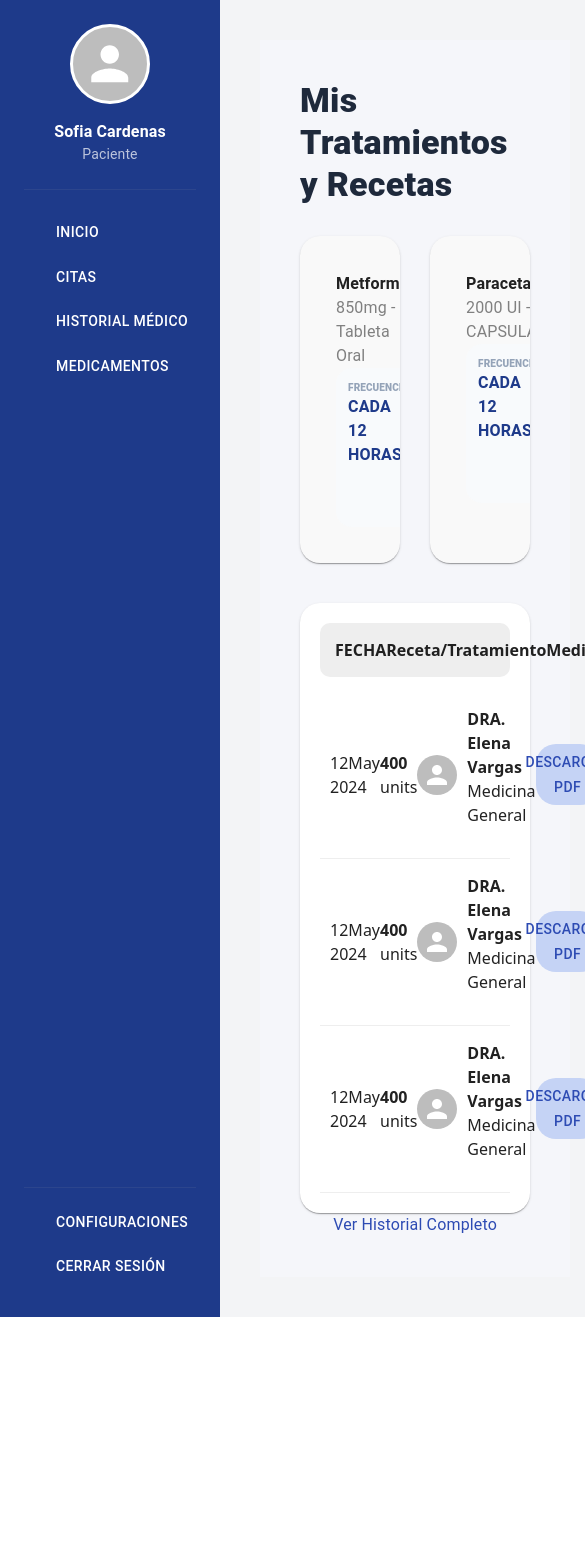
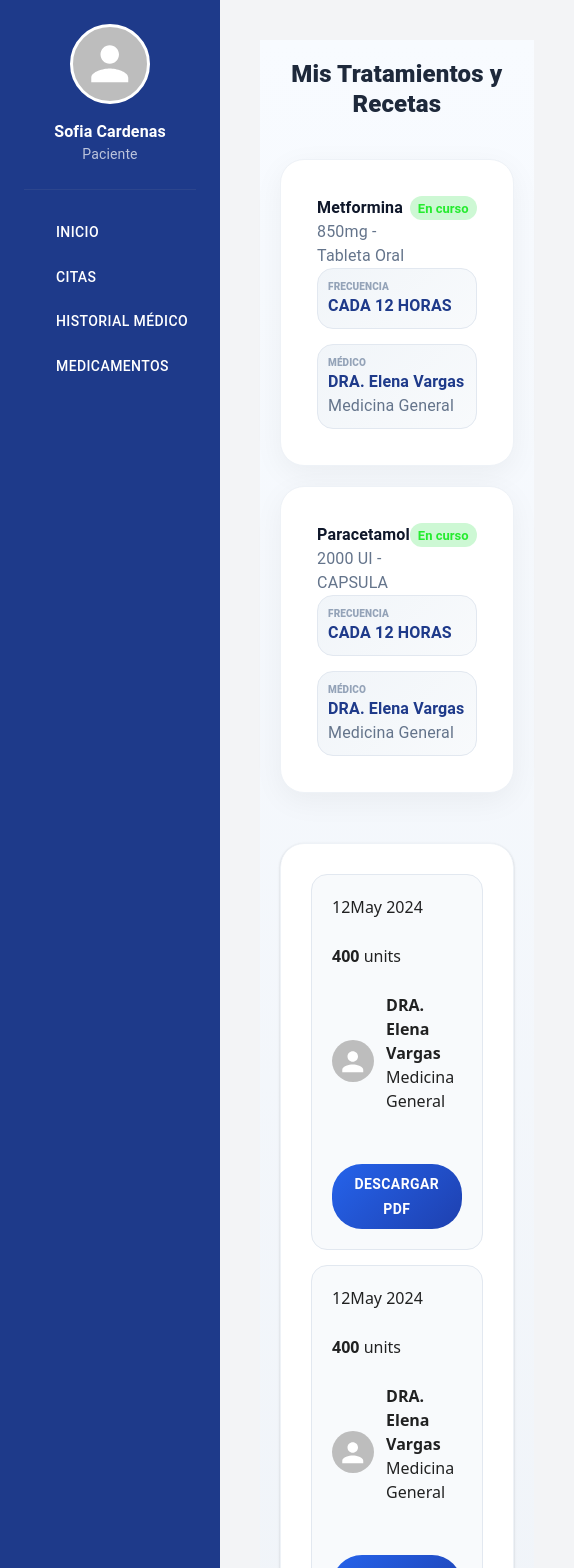
Before and after one commit to poooootaaaaaa-boop/proyecto_frontend, a React (Vite) app: page /tratamientos in a window 390 px wide. Shown: the top 1568 px of the page, 585 px wide, since content can reach past the window. Before the commit the page ends 1317 px from the top, so only its background shows below. Built offline with nearby package versions, Linux system fonts and the light colour scheme; some icons are missing.

Commit message:
se arreglo el css del Modal de Editar

```diff
--- a/src/components/PerfilEdit/ModalEdit.jsx
+++ b/src/components/PerfilEdit/ModalEdit.jsx
@@ -1,4 +1,5 @@
 import React, { useEffect, useState } from "react";
+import { createPortal } from "react-dom";
 
 const ModalEdit = ({
   isOpen,
@@ -34,7 +35,9 @@ const ModalEdit = ({
     onClose();
   };
 
-  return (
+if (!isOpen) return null;
+
+return createPortal(
   <div className="modal-overlay">
     <div className="modal-content">
       {!isSuccess ? (
@@ -56,7 +59,8 @@ const ModalEdit = ({
         </>
       )}
     </div>
-    </div>
+  </div>,
+  document.body
 );
 };
 
--- a/src/components/PerfilEdit/PerfilPremium.css
+++ b/src/components/PerfilEdit/PerfilPremium.css
@@ -204,68 +204,103 @@
 
 /* MODAL */
 
+/* 🔒 Overlay ultra seguro */
 .modal-overlay {
   position: fixed;
   top: 0;
   left: 0;
-  width: 100%;
-  height: 100%;
+  width: 100vw;
+  height: 100vh;
+
   background: rgba(0, 0, 0, 0.55);
+
   display: flex;
   justify-content: center;
   align-items: center;
-  z-index: 999;
+
+  z-index: 999999; /* Más alto que cualquier MUI */
+
+  animation: overlayFade 0.2s ease;
+}
+
+/* 🔒 Modal content protegido */
+.modal-content {
+  background: #ffffff;
+  padding: 30px;
+  border-radius: 16px;
+
+  width: 100%;
+  max-width: 380px;
+  min-width: 280px;
+
+  box-sizing: border-box;
+  text-align: center;
+
+  box-shadow: 0 20px 40px rgba(0, 0, 0, 0.2);
+
+  animation: modalPop 0.25s ease;
+}
+
+/* Título */
+.modal-content h3 {
+  margin-bottom: 20px;
+  font-weight: 600;
+}
+
+/* Botones */
+.modal-buttons {
+  display: flex;
+  gap: 12px;
+  width: 100%;
+}
+
+.modal-buttons button {
+  flex: 1;
+  padding: 12px;
+  border-radius: 10px;
+  border: none;
+  cursor: pointer;
+  font-weight: 500;
+  transition: all 0.2s ease;
+}
+
+/* Cancelar */
+.btn-cancel {
+  background: #e5e7eb;
+}
+
+.btn-cancel:hover {
+  background: #d1d5db;
+}
+
+/* Confirmar */
+.btn-confirm {
+  background: #4CAF50;
+  color: white;
+}
+
+.btn-confirm:hover {
+  background: #43a047;
+}
+
+/* Icono éxito */
+.check-icon {
+  font-size: 55px;
+  color: #4CAF50;
+  margin-bottom: 12px;
 }
 
 .modal-content {
-  background: white;
-  padding: 30px;
-  border-radius: 12px;
-  text-align: center;
-  width: 350px;
-  animation: fadeIn 0.3s ease-in-out;
+  background: #ffffff !important;
+  opacity: 1 !important;
+  backdrop-filter: none !important;
+}
+.modal-overlay {
+  opacity: 1 !important;
 }
 
-.modal-content h3 {
-  margin-bottom: 20px;
-}
-
-.modal-buttons {
-  display: flex;
-  justify-content: space-between;
-  gap: 10px;
-}
-
-.btn-cancel {
-  background: #ccc;
-  border: none;
-  padding: 10px 15px;
-  border-radius: 8px;
-  cursor: pointer;
-  width: 100%;
-}
-
-.btn-confirm {
-  background: #4CAF50;
-  color: white;
-  border: none;
-  padding: 10px 15px;
-  border-radius: 8px;
-  cursor: pointer;
-  width: 100%;
-}
-
-.btn-confirm:hover {
-  background: #45a049;
-}
-
-.check-icon {
-  font-size: 50px;
-  color: #4CAF50;
-  margin-bottom: 10px;
-}
-
-@keyframes fadeIn {
+/* Animaciones */
+@keyframes modalPop {
   from {
     opacity: 0;
     transform: scale(0.9);
@@ -275,3 +310,8 @@
     transform: scale(1);
   }
 }
+
+@keyframes overlayFade {
+  from { opacity: 0; }
+  to { opacity: 1; }
+}
--- a/src/components/historiapaciente/HistorialMedico.css
+++ b/src/components/historiapaciente/HistorialMedico.css
@@ -395,3 +395,106 @@
   margin-top: 16px;
   padding-top: 28px;
 }
+
+
+/* Ajustes generales para móviles */
+@media (max-width: 1024px) {
+  .historial-wrapper {
+    padding: 40px 20px;
+    max-width: 100%;
+  }
+
+  .historial-header-flex {
+    flex-direction: column;
+    align-items: flex-start;
+    gap: 12px;
+    margin-bottom: 24px;
+  }
+
+  .main-title {
+    font-size: 24px !important;
+  }
+
+  .btn-primary, .btn-secondary, .btn-download {
+    width: 100%;
+    text-align: center;
+  }
+
+  .custom-card {
+    padding: 20px;
+  }
+
+  .card-tratamiento {
+    width: 100%;
+    max-width: 100%;
+    padding: 10px;
+  }
+
+  .treatment-top {
+    margin-bottom: 12px;
+  }
+
+  .progress-section {
+    margin-top: 16px;
+  }
+
+  .section-header h6 {
+    font-size: 14px !important;
+  }
+
+  .item-name {
+    font-size: 16px !important;
+  }
+
+  .item-subtitle {
+    font-size: 12px !important;
+  }
+
+  .info-box {
+    padding: 10px;
+  }
+
+  .info-value {
+    font-size: 0.8rem;
+  }
+
+  .progress-labels {
+    font-size: 10px;
+  }
+
+  .custom-progress {
+    height: 8px !important;
+  }
+
+  .table-head-cell {
+    font-size: 8px !important;
+  }
+
+  .bold-text {
+    font-size: 12px !important;
+  }
+
+  .lab-item-row, .diagnosis-item {
+    flex-direction: column;
+    align-items: flex-start;
+    gap: 8px;
+  }
+
+  .timeline-container {
+    padding-left: 8px;
+  }
+
+  .timeline-dot-outer {
+    width: 20px;
+    height: 20px;
+    border-width: 3px;
+  }
+
+  .timeline-text-bold {
+    font-size: 11px !important;
+  }
+
+  .timeline-text-sub {
+    font-size: 9px !important;
+  }
+}
--- a/src/components/treatments/TreatmentCard.jsx
+++ b/src/components/treatments/TreatmentCard.jsx
@@ -1,7 +1,27 @@
 import {Card, CardContent, Typography, Box, Chip, Avatar, Button,Paper } from "@mui/material";
 import "./treatments.css";
+import { jsPDF } from "jspdf";
 
 export default function Treatments() {
+
+  const downloadPDF = () => {
+  const doc = new jsPDF();
+
+  doc.setFontSize(18);
+  doc.text("Receta Médica", 20, 20);
+
+  doc.setFontSize(12);
+  doc.text("Paciente: Sofia Cardenas", 20, 40);
+  doc.text("Médico: Dra. Elena Vargas", 20, 50);
+  doc.text("Especialidad: Medicina General", 20, 60);
+
+  doc.text("Medicamento: Metformina 850mg", 20, 80);
+  doc.text("Frecuencia: Cada 12 horas", 20, 90);
+
+  doc.text("Fecha: 12 Mayo 2024", 20, 110);
+
+  doc.save("receta_medica.pdf");
+};
   return (
     <div className="treatments-container">
 
@@ -115,7 +135,7 @@ export default function Treatments() {
                 <p>Medicina General</p>
               </div>
             </div>
-            <Button className="pdf-btn">
+            <Button className="pdf-btn" onClick={downloadPDF}>
               DESCARGAR PDF
             </Button>
           </div>
--- a/src/components/treatments/treatments.css
+++ b/src/components/treatments/treatments.css
@@ -1,12 +1,16 @@
 .treatments-container {
-  padding: 40px;
-  background-color: #f5f6fa;
+  padding: 50px;
+  background: linear-gradient(180deg, #f8fbff 0%, #eef2f7 100%);
   min-height: 100vh;
 }
 
+/* TITULO */
+
 .main-title {
-  font-weight: bold !important;
-  margin-bottom: 30px !important;
+  font-weight: 800 !important;
+  margin-bottom: 40px !important;
+  color: #1e293b;
+  letter-spacing: -0.5px;
 }
 
 /* CARDS */
@@ -14,35 +18,45 @@
 .treatment-cards {
   display: flex;
   gap: 30px;
-  margin-bottom: 40px;
+  margin-bottom: 50px;
 }
 
 .treatment-card {
   flex: 1;
-  border-radius: 20px !important;
-  background-color: #f9f9f9 !important;
+  border-radius: 24px !important;
+  background: #ffffff !important;
+  box-shadow: 0 8px 30px rgba(0, 0, 0, 0.05) !important;
+  border: 1px solid #eef2f7;
+  transition: all 0.3s ease !important;
+}
+
+.treatment-card:hover {
+  transform: translateY(-6px);
+  box-shadow: 0 20px 40px rgba(0, 0, 0, 0.08) !important;
 }
 
 .card-header {
   display: flex;
   justify-content: space-between;
   align-items: start;
-  margin-bottom: 20px;
+  margin-bottom: 25px;
 }
 
 .medicine-name {
-  font-weight: bold !important;
+  font-weight: 700 !important;
+  font-size: 18px;
+  color: #0f172a;
 }
 
 .medicine-desc {
-  color: gray;
+  color: #64748b;
   font-size: 14px;
 }
 
 .status-chip {
-  background-color: #d4f5d4 !important;
-  color: #2e7d32 !important;
-  font-weight: 500;
+  background-color: #20e14039 !important;
+  color: #25eb2f !important;
+  font-weight: 600;
 }
 
 /* INFO BOX */
@@ -53,75 +67,189 @@
 }
 
 .info-box {
-  background-color: #eeeeee;
-  padding: 15px;
-  border-radius: 12px;
+  background: linear-gradient(135deg, #f1f5f9, #f8fafc);
+  padding: 18px;
+  border-radius: 16px;
   flex: 1;
+  border: 1px solid #e2e8f0;
 }
 
 .info-label {
-  font-size: 12px;
-  color: gray;
+  font-size: 11px;
+  color: #94a3b8;
+  letter-spacing: 1px;
 }
 
 .info-value {
-  font-weight: bold !important;
+  font-weight: 700 !important;
+  font-size: 14px;
+  color: #0f172a;
 }
 
 .info-sub {
   font-size: 12px;
-  color: gray;
+  color: #64748b;
 }
 
 /* TABLE */
 
 .table-container {
-  padding: 20px;
-  border-radius: 20px !important;
+  padding: 30px;
+  border-radius: 24px !important;
+  background: #ffffff;
+  box-shadow: 0 10px 40px rgba(0, 0, 0, 0.05);
+  border: 1px solid #eef2f7;
 }
 
 .table-header {
   display: grid;
   grid-template-columns: 1fr 1fr 1fr 1fr;
-  font-weight: bold;
-  background-color: #eeeeee;
-  padding: 15px;
-  border-radius: 10px;
+  font-weight: 700;
+  background: #f1f5f9;
+  padding: 18px;
+  border-radius: 14px;
   margin-bottom: 15px;
+  color: #1e293b;
 }
 
 .table-row {
   display: grid;
   grid-template-columns: 1fr 1fr 1fr 1fr;
   align-items: center;
-  padding: 15px 10px;
-  border-bottom: 1px solid #eee;
+  padding: 18px 10px;
+  border-radius: 14px;
+  transition: background 0.2s ease;
+}
+
+.table-row:hover {
+  background: #f8fafc;
 }
 
 .doctor-cell {
   display: flex;
   align-items: center;
-  gap: 10px;
+  gap: 12px;
 }
 
 .doctor-avatar {
-  width: 40px !important;
-  height: 40px !important;
+  width: 42px !important;
+  height: 42px !important;
 }
 
 .pdf-btn {
-  background-color: #c5d3f5 !important;
-  color: #2d4bb3 !important;
-  border-radius: 20px !important;
+  background: linear-gradient(135deg, #2563eb, #1e40af) !important;
+  color: white !important;
+  border-radius: 30px !important;
   text-transform: none !important;
+  padding: 8px 20px !important;
+  font-weight: 600 !important;
+  transition: all 0.3s ease !important;
+}
+
+.pdf-btn:hover {
+  transform: scale(1.05);
+  box-shadow: 0 10px 25px rgba(37, 99, 235, 0.4);
 }
 
 /* LINK */
 
 .history-link {
   text-align: center;
-  margin-top: 20px;
-  color: #2d4bb3;
+  margin-top: 30px;
+  color: #2563eb;
   cursor: pointer;
-  font-weight: 500;
+  font-weight: 600;
+  transition: opacity 0.2s ease;
 }
+
+.history-link:hover {
+  opacity: 0.7;
+}
+
+/* ========================= */
+/* 📱 RESPONSIVE */
+/* ========================= */
+
+/* TABLET */
+@media (max-width: 1024px) {
+
+  .treatments-container {
+    padding: 30px;
+  }
+
+  .treatment-cards {
+    flex-direction: column;
+  }
+
+  .card-info {
+    flex-direction: column;
+  }
+
+  .table-header {
+    grid-template-columns: 1fr 1fr;
+    row-gap: 10px;
+  }
+
+  .table-row {
+    grid-template-columns: 1fr 1fr;
+    row-gap: 15px;
+  }
+
+}
+
+
+/*  MOBILE */
+@media (max-width: 768px) {
+
+  .treatments-container {
+    padding: 20px;
+  }
+
+  .main-title {
+    font-size: 22px !important;
+    text-align: center;
+  }
+
+  .treatment-cards {
+    flex-direction: column;
+    gap: 20px;
+  }
+
+  .card-info {
+    flex-direction: column;
+    gap: 15px;
+  }
+
+  .info-box {
+    width: 100%;
+  }
+
+  /* TABLE se convierte en card layout */
+
+  .table-header {
+    display: none;
+  }
+
+  .table-row {
+    grid-template-columns: 1fr;
+    background: #f8fafc;
+    padding: 20px;
+    margin-bottom: 15px;
+    border-radius: 16px;
+    border: 1px solid #e2e8f0;
+  }
+
+  .table-row div {
+    margin-bottom: 10px;
+  }
+
+  .doctor-cell {
+    flex-direction: row;
+  }
+
+  .pdf-btn {
+    width: 100%;
+    margin-top: 10px;
+  }
+
+}
```
Lines whose indentation alone changed are shown as unchanged.
